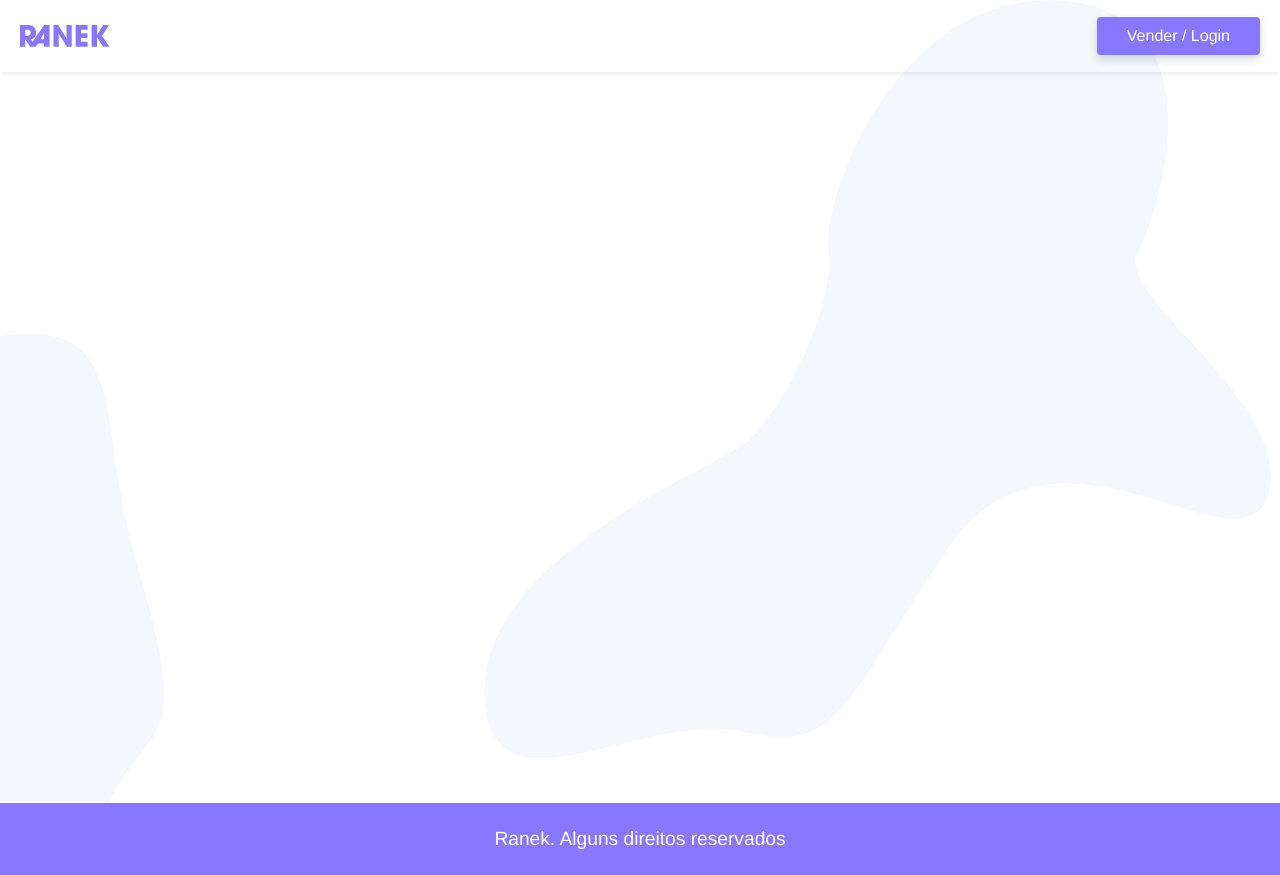
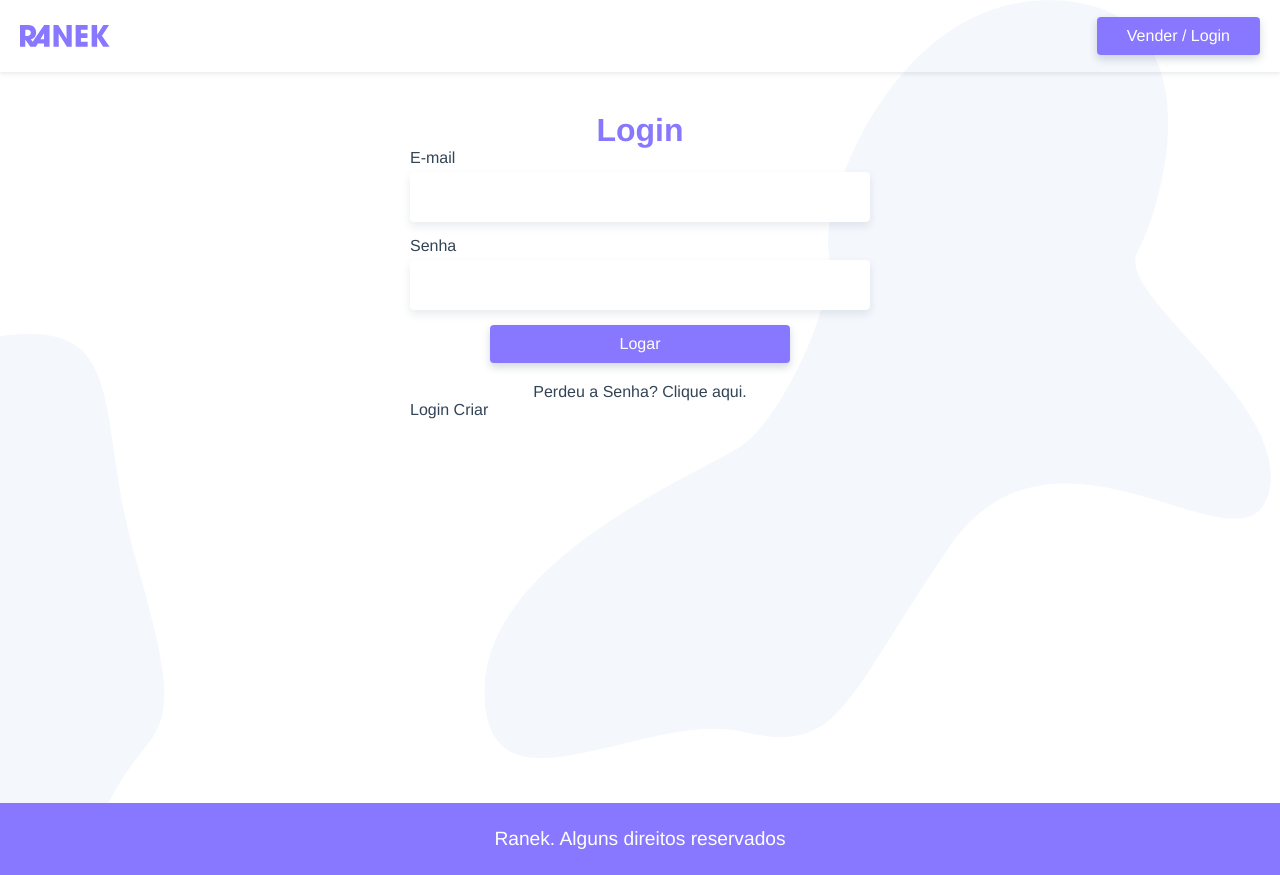
Before and after one commit to bryanbruzinga/Ranek, a Vue app: page /login in a window 1280 px wide. Built offline with nearby package versions, Linux system fonts and the light colour scheme.

Commit message:
Página de Login criada e estilizada

```diff
--- a/src/App.vue
+++ b/src/App.vue
@@ -2,7 +2,9 @@
   <div id="app">
     <TheHeader />
     <main id="main">
-      <router-view />
+      <transition mode="out-in">
+        <router-view />
+      </transition>
     </main>
     <TheFooter />
   </div>
@@ -122,4 +124,8 @@
 .v-leave-active {
   transition: all .3s;
 }
+
+label {
+  margin-bottom: 5px;
+}
 </style>
--- /dev/null
+++ b/src/components/LoginCriar.vue
@@ -0,0 +1,15 @@
+<template>
+  <div>
+      Login Criar
+  </div>
+</template>
+
+<script>
+export default {
+    name: "LoginCriar"
+}
+</script>
+
+<style>
+
+</style>
--- a/src/router/index.js
+++ b/src/router/index.js
@@ -2,6 +2,7 @@
 import VueRouter from "vue-router";
 import Home from "../views/Home.vue";
 import Produto from "../views/Produto.vue";
+import Login from "../views/Login.vue";
 
 Vue.use(VueRouter);
 
@@ -10,6 +11,11 @@
     path: "/",
     name: "Home",
     component: Home,
+  },
+  {
+    path: "/login",
+    name: "login",
+    component: Login,
   },
   {
     path: "/produto/:id",
--- /dev/null
+++ b/src/views/Login.vue
@@ -0,0 +1,78 @@
+<template>
+  <section class="login">
+      <h1>Login</h1>
+      <form>
+          <label for="email">E-mail</label>
+          <input type="email" name="email" id="email" v-model="login.email">
+          <label for="senha">Senha</label>
+          <input type="password" name="senha" id="senha" v-model="login.senha">
+          <button class="btn" @click.prevent="logar">Logar</button>
+      </form>
+      <p class="perdeu">
+          <a href="/" target="_blank"> Perdeu a Senha? Clique aqui.</a>
+      </p>
+      <LoginCriar />
+  </section>
+</template>
+
+<script>
+
+import LoginCriar from "@/components/LoginCriar.vue";
+
+
+export default {
+    name: "Login",
+    components: {
+        LoginCriar
+    },
+    data() {
+        return {
+            login: {
+                email: '',
+                senha: ''
+            }
+        }
+    },
+    methods: {
+        logar() {
+
+        }
+    }
+}
+</script>
+
+<style scoped>
+.login {
+    max-width: 500px;
+    margin: 0 auto;
+    padding: 0 20px;
+}
+
+h1 {
+    text-align: center;
+    font-size: 2rem;
+    margin-top: 40px;
+    color: #87f;
+}
+
+form {
+    display: grid;
+}
+
+.btn {
+    width: 100%;
+    max-width: 300px;
+    margin-left: auto;
+    margin-right: auto;
+}
+
+.perdeu {
+    text-align: center;
+    margin: 20px auto 0 auto;
+}
+
+.perdeu a:hover {
+    color: #87f;
+    text-decoration: underline;
+}
+</style>
```
